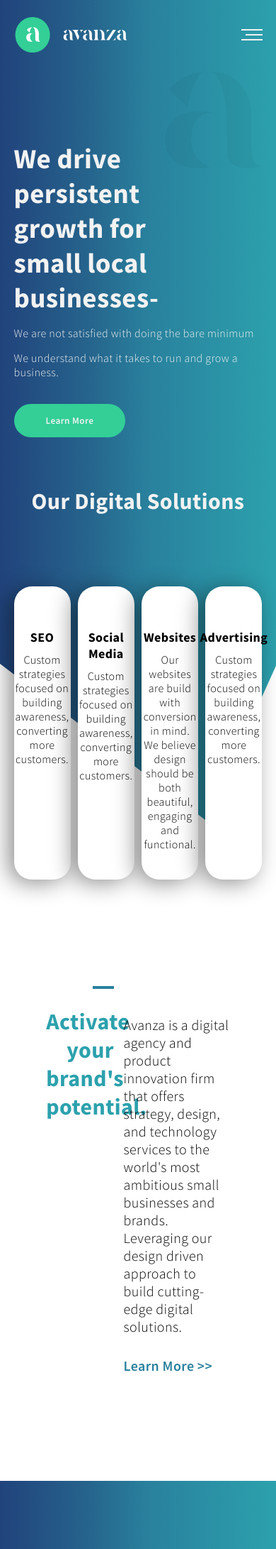
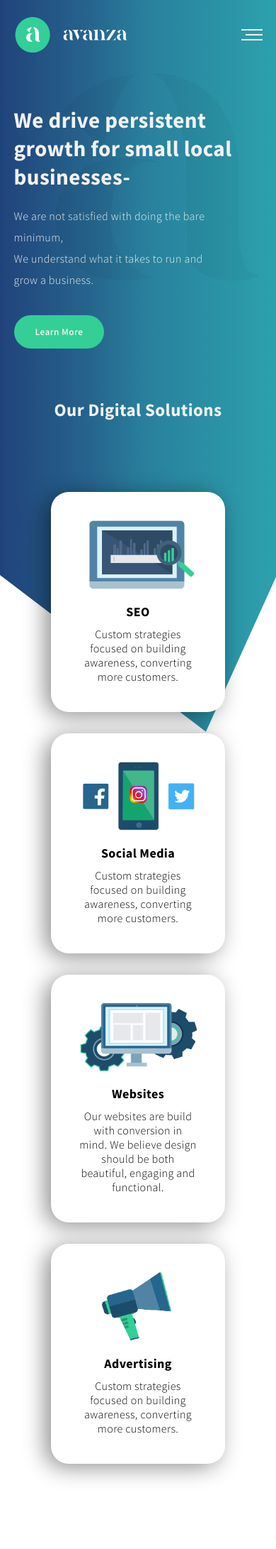
Before and after one commit to itacamba/avanza, a PHP site: page / in a window 390 px wide; the page is wider, and only the part inside the window is pictured. Shown: the part 41-2223 px from the top of that part at 71% size. Run offline with PHP 8.4, Linux system fonts and the light colour scheme.

Commit message:
displaying services mobile friendly

```diff
--- a/index.html
+++ b/index.html
@@ -42,7 +42,7 @@
                 <img src="./images/biga.png" alt="">
             </div>
             <h1>We drive persistent growth for small local businesses-</h1>
-            <p>We are not satisfied with doing the bare minimum</p>
+            <p>We are not satisfied with doing the bare minimum,</p>
             <p>We understand what it takes to run and grow a business.</p>
             <button class="green-btn">Learn More</button>
         </div>
--- a/styles.css
+++ b/styles.css
@@ -166,10 +166,12 @@
 #services-container{
     margin-top: 100px;
     display: flex;
-    justify-content: space-between;
+    flex-wrap: wrap;
+    justify-content: space-around;
 }
+
 .service{
-    width: 22%;
+    width: 23%;
     background:#ffffff;
     border-radius: 25px;
     -webkit-box-shadow: -8px 5px 32px -1px rgba(0,0,0,0.46);
@@ -178,6 +180,9 @@
     flex-direction: column;
     align-items: center;
     padding: 40px;
+}
+.service:last-child{
+    margin-right: 0;
 }
 .service-img{
     width: 100%;
@@ -363,6 +368,12 @@
 
 
 /* MEDIA QUERIES */
+@media screen and (max-width: 1133px){
+    .service{
+        width: 30%;
+        margin-bottom: 30px;
+    }
+}
 @media screen and (max-width: 840px){
     #menu-icon{
         display: flex;
@@ -401,8 +412,41 @@
         color: #f2f2f2;
     }
     /* main banner content */
+    #banner-content{
+        padding-top: 50px;
+    }
     #banner-content h1{
-        font-size: 10vw;
+        width: 90%;
+        font-size: 8vw;
+        margin-bottom: 20px;
     }
+    #banner-content p{
+        width: 80%;
+        margin-top: 0;
+        line-height: 30px;
+    }
+    #big-a {
+        width: 300px;
+    }
+    .green-btn{
+        padding: 15px 30px;
+    }
+    /* SERVICES */
+    #services > h1{
+        font-size: 25px;
+    }
+    #services-container{
+        flex-wrap: wrap;
+    }
+    .service{
+        width: 40%;
+    }
+
+}
+@media screen and (max-width: 500px){
+    .service{
+        width: 70%;
+    }
+
 }
 /* END MEDIA QUERIES */
```
